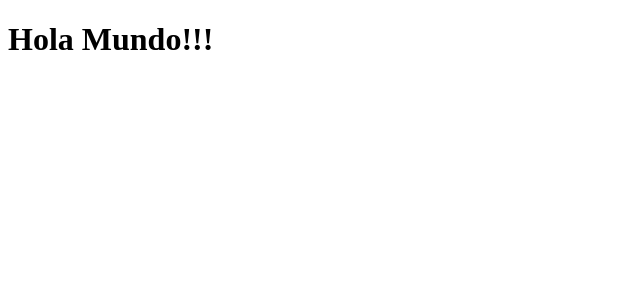
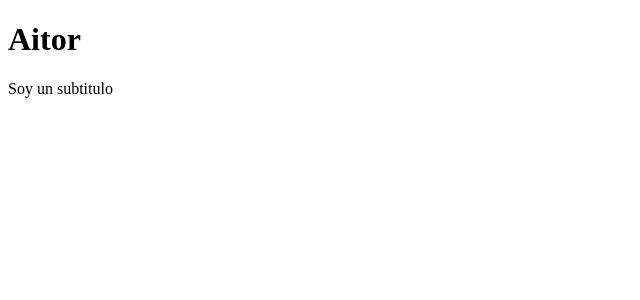
Before and after one commit to AitorMenacho/react, a React (Vite) app in the folder 03-counter-app-vite/: page / in a window 1280 px wide. Shown: the top 300 px of the page, without its empty margins (0-640 px from the left). Built offline with nearby package versions, Linux system fonts and the light colour scheme.

Commit message:
primeros pasos

```diff
--- /dev/null
+++ b/03-counter-app-vite/src/FirstApp.jsx
@@ -0,0 +1,18 @@
+// import { Fragment } from "react"; ----> No es necesario hoy en día, pero es útil.
+
+export const FirstApp = () => {
+  return (
+    <>
+      <h1>Aitor</h1>
+      <p>Soy un subtitulo</p>
+    </>
+  )
+}
+
+
+
+/*
+
+<Fragmento></Fragmento> === <></>
+
+*/
--- /dev/null
+++ b/03-counter-app-vite/src/HelloWorldApp.jsx
@@ -0,0 +1,14 @@
+// function App() {
+
+//     //document.createElement....
+//     return (<h1>Hola Mundo!!!</h1>);
+
+// }
+
+// export default App
+
+export const HelloWorldApp = () => {
+    return (
+        <h1>Hello World App</h1>
+    )
+}
--- a/03-counter-app-vite/src/main.jsx
+++ b/03-counter-app-vite/src/main.jsx
@@ -1,17 +1,12 @@
 import React from 'react'
 import ReactDOM from 'react-dom/client'
-
-function App() {
-
-    //document.createElement....
-    return (<h1>Hola Mundo!!!</h1>);
-
-}
+import { FirstApp } from './FirstApp'
+// import { HelloWorldApp } from './HelloWorldApp'
 
 ReactDOM.createRoot( document.getElementById('root') ).render(
 
     <React.StrictMode>
-        <App />
+        <FirstApp />
     </React.StrictMode>
 
 )
```
